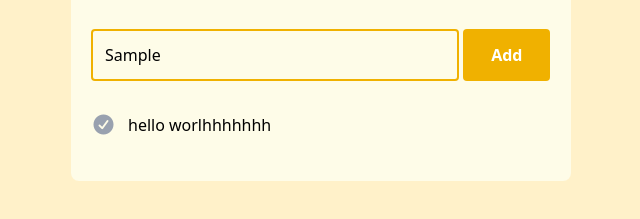
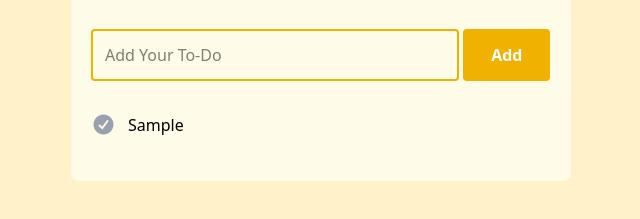
Before and after one commit to obaidullah-miazi-dev/To-Do-App, a plain HTML site: page index.html in a window 1280 px wide. Both pictures are taken after typing "Sample" into the empty fields and a click on the button "Add". Shown: the part 353-572 px from the top of the page, without its empty margins (319-959 px from the left). Drawn offline with nearby package versions, Linux system fonts and the light colour scheme.

Commit message:
add button functionality added

```diff
--- a/index.html
+++ b/index.html
@@ -23,21 +23,19 @@
                 <h1 class="inline md:text-3xl text-2xl font-bold text-yellow-500">My To-Do List</h1>
             </div>
             <div class="w-full">
-                <input type="text" placeholder="Add Your To-Do"
+                <input id="to-do-value" type="text" placeholder="Add Your To-Do"
                     class="border-2 border-yellow-500 p-3 rounded outline-yellow-500 w-7/10 md:w-8/10">
-                <button class="p-3.5 rounded text-white font-bold px-4 md:px-7 bg-yellow-500">Add</button>
+                <button id="add-btn" class="p-3.5 rounded text-white font-bold px-4 md:px-7 bg-yellow-500">Add</button>
             </div>
 
             <div id="list-container">
-                <div class="flex items-center gap-3 overflow-hidden mb-3">
-                    <i class="check-btn fa-solid fa-circle-check text-xl text-gray-400"></i>
-                    <h1 id="to-do-text">hello worlhhhhhhh</h1>
-                </div>
+
             </div>
         </section>
     </main>
 
 
+    <script src="script/script.js"></script>
 </body>
 
 </html>
--- /dev/null
+++ b/script/script.js
@@ -0,0 +1,19 @@
+// function to get id
+function getId(id) {
+    return document.getElementById(id);
+}
+
+getId('add-btn').addEventListener('click', function () {
+    const inputValue = getId('to-do-value').value
+    const listContainer = getId('list-container')
+    const newDiv = document.createElement('div')
+    newDiv.innerHTML = `
+        <div class="flex items-center gap-3 overflow-hidden mb-3">
+                    <i class="check-btn fa-solid fa-circle-check text-xl text-gray-400"></i>
+                    <h1 id="to-do-text">${inputValue}</h1>
+                </div>
+    `
+    listContainer.append(newDiv)
+
+    getId('to-do-value').value = "";
+})
```
